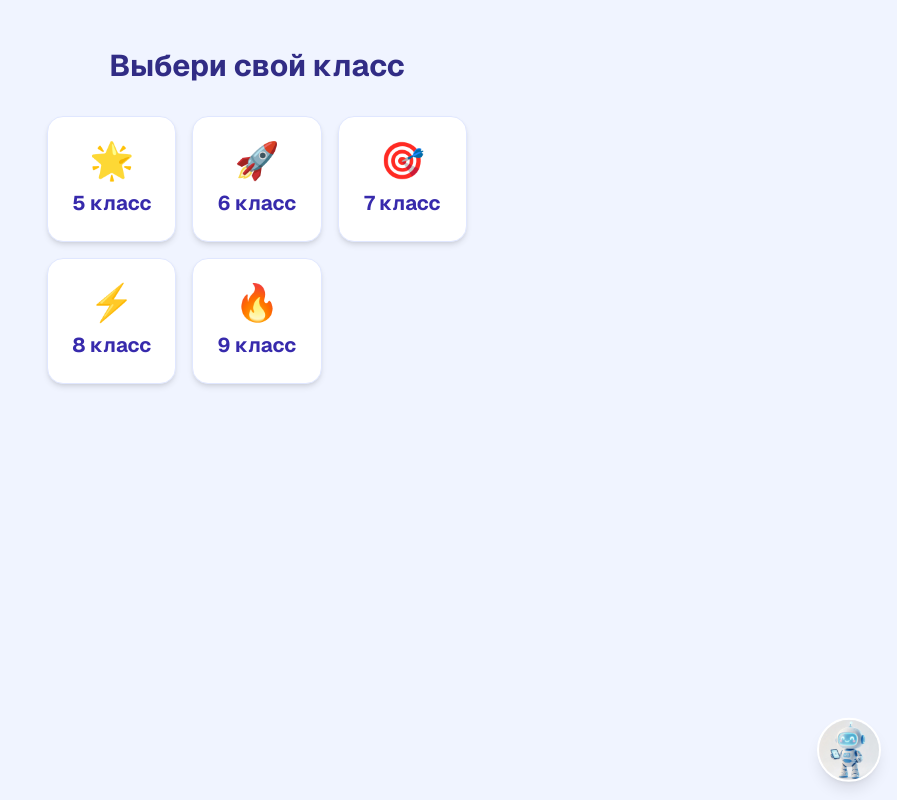
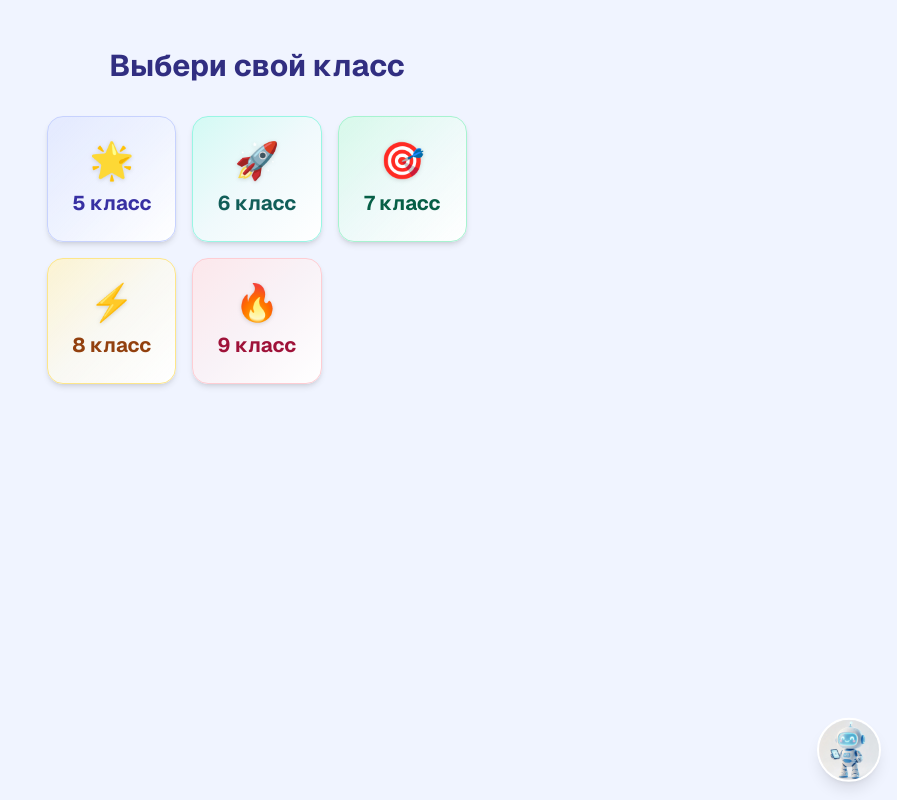
Before and after one commit to atrshncv-design/TELL-ME-PLEASE, a Next.js app in the folder frontend/: page /class in a window 1280 px wide. Shown: the whole page, without its empty margins (383-1280 px from the left). Built offline with nearby package versions, Linux system fonts and the light colour scheme.

Commit message:
feat(design): DESIGN.md bright kids palette (design.md spec), Tailwind 4 theme, colorful world map and section cards

```diff
--- a/frontend/src/app/class/[grade]/sections/page.tsx
+++ b/frontend/src/app/class/[grade]/sections/page.tsx
@@ -75,8 +75,10 @@
 
 /**
  * World accent colors (decision Q11): grammar=indigo, to-be=teal,
- * vocab=emerald, listening=amber, speaking=rose. All class names are
- * string literals so Tailwind can see them.
+ * vocab=emerald, listening=amber, speaking=rose. Semantic tokens from
+ * DESIGN.md (--color-grammar-*, --color-tobe-*, ...) — same hues as phase 1,
+ * now exported from the design system. All class names are string literals
+ * so Tailwind can see them.
  */
 const SECTION_COLOR: Record<
   string,
@@ -92,54 +94,54 @@
   }
 > = {
   grammar: {
-    header: "text-indigo-700",
-    zone: "bg-indigo-50/70 border-indigo-100",
-    dot: "bg-indigo-500",
-    dotIdle: "bg-indigo-300",
-    connectorDone: "bg-indigo-400",
-    card: "bg-white border-indigo-200",
-    ring: "hover:border-indigo-400",
-    currentRing: "ring-indigo-400",
+    header: "text-grammar-800",
+    zone: "bg-gradient-to-br from-grammar-100/80 via-grammar-50/60 to-white border-grammar-200/80 shadow-sm shadow-grammar-100/60",
+    dot: "bg-grammar-500 shadow shadow-grammar-300/70",
+    dotIdle: "bg-grammar-300",
+    connectorDone: "bg-grammar-400",
+    card: "bg-white border-grammar-200",
+    ring: "hover:border-grammar-400 hover:shadow-lg hover:shadow-grammar-100/70",
+    currentRing: "ring-grammar-400",
   },
   "to-be": {
-    header: "text-teal-700",
-    zone: "bg-teal-50/70 border-teal-100",
-    dot: "bg-teal-500",
-    dotIdle: "bg-teal-300",
-    connectorDone: "bg-teal-400",
-    card: "bg-white border-teal-200",
-    ring: "hover:border-teal-400",
-    currentRing: "ring-teal-400",
+    header: "text-tobe-800",
+    zone: "bg-gradient-to-br from-tobe-100/80 via-tobe-50/60 to-white border-tobe-200/80 shadow-sm shadow-tobe-100/60",
+    dot: "bg-tobe-500 shadow shadow-tobe-300/70",
+    dotIdle: "bg-tobe-300",
+    connectorDone: "bg-tobe-400",
+    card: "bg-white border-tobe-200",
+    ring: "hover:border-tobe-400 hover:shadow-lg hover:shadow-tobe-100/70",
+    currentRing: "ring-tobe-400",
   },
   vocabulary: {
-    header: "text-emerald-700",
-    zone: "bg-emerald-50/70 border-emerald-100",
-    dot: "bg-emerald-500",
-    dotIdle: "bg-emerald-300",
-    connectorDone: "bg-emerald-400",
-    card: "bg-white border-emerald-200",
-    ring: "hover:border-emerald-400",
-    currentRing: "ring-emerald-400",
+    header: "text-vocabulary-800",
+    zone: "bg-gradient-to-br from-vocabulary-100/80 via-vocabulary-50/60 to-white border-vocabulary-200/80 shadow-sm shadow-vocabulary-100/60",
+    dot: "bg-vocabulary-500 shadow shadow-vocabulary-300/70",
+    dotIdle: "bg-vocabulary-300",
+    connectorDone: "bg-vocabulary-400",
+    card: "bg-white border-vocabulary-200",
+    ring: "hover:border-vocabulary-400 hover:shadow-lg hover:shadow-vocabulary-100/70",
+    currentRing: "ring-vocabulary-400",
   },
   listening: {
-    header: "text-amber-700",
-    zone: "bg-amber-50/70 border-amber-100",
-    dot: "bg-amber-500",
-    dotIdle: "bg-amber-300",
-    connectorDone: "bg-amber-400",
-    card: "bg-white border-amber-200",
-    ring: "hover:border-amber-400",
-    currentRing: "ring-amber-400",
+    header: "text-listening-800",
+    zone: "bg-gradient-to-br from-listening-100/80 via-listening-50/60 to-white border-listening-200/80 shadow-sm shadow-listening-100/60",
+    dot: "bg-listening-500 shadow shadow-listening-300/70",
+    dotIdle: "bg-listening-300",
+    connectorDone: "bg-listening-400",
+    card: "bg-white border-listening-200",
+    ring: "hover:border-listening-400 hover:shadow-lg hover:shadow-listening-100/70",
+    currentRing: "ring-listening-400",
   },
   speaking: {
-    header: "text-rose-700",
-    zone: "bg-rose-50/70 border-rose-100",
-    dot: "bg-rose-500",
-    dotIdle: "bg-rose-300",
-    connectorDone: "bg-rose-400",
-    card: "bg-white border-rose-200",
-    ring: "hover:border-rose-400",
-    currentRing: "ring-rose-400",
+    header: "text-speaking-800",
+    zone: "bg-gradient-to-br from-speaking-100/80 via-speaking-50/60 to-white border-speaking-200/80 shadow-sm shadow-speaking-100/60",
+    dot: "bg-speaking-500 shadow shadow-speaking-300/70",
+    dotIdle: "bg-speaking-300",
+    connectorDone: "bg-speaking-400",
+    card: "bg-white border-speaking-200",
+    ring: "hover:border-speaking-400 hover:shadow-lg hover:shadow-speaking-100/70",
+    currentRing: "ring-speaking-400",
   },
 }
 const DEFAULT_COLOR = SECTION_COLOR.grammar
@@ -280,15 +282,15 @@
 
   return (
     <div className="flex flex-col items-center px-4 py-8 max-w-2xl mx-auto">
-      <h1 className="text-3xl font-bold text-indigo-900 mb-1">{grade} класс</h1>
+      <h1 className="text-3xl font-bold text-primary-900 mb-1">{grade} класс</h1>
       <p className="text-slate-500 mb-2">Карта заданий</p>
       {sections && sections.length > 0 && (
-        <div className="text-sm text-indigo-600 mb-4 flex items-center gap-3">
+        <div className="text-sm text-primary-600 mb-4 flex items-center gap-3">
           <span>
             Пройдено {completedCount} из {totalTasks}
           </span>
           {/* ⭐ total = sum of best scores (decision Q13). */}
-          <span className="font-semibold text-amber-500">⭐ {totalStars}</span>
+          <span className="font-semibold text-listening-500">⭐ {totalStars}</span>
         </div>
       )}
 
@@ -313,7 +315,7 @@
           <p className="text-slate-600 mb-6">Не удалось загрузить задания</p>
           <button
             onClick={() => router.push(`/class/${grade}`)}
-            className="px-4 py-2 rounded-xl bg-indigo-600 text-white text-sm hover:bg-indigo-700 transition-colors"
+            className="px-4 py-2 rounded-xl bg-primary-600 text-white text-sm hover:bg-primary-700 transition-colors"
           >
             Назад
           </button>
@@ -340,7 +342,7 @@
               {/* World header = transition between worlds (decision Q12):
                   icon + title + Verb Bot greeting. */}
               <div className="flex items-start gap-3 mb-4">
-                <span className="text-3xl">{s.meta.icon}</span>
+                <span className="text-3xl drop-shadow-md">{s.meta.icon}</span>
                 <div className="min-w-0">
                   <div className={`font-bold text-lg ${color.header}`}>{s.meta.title}</div>
                   <div className="text-xs text-slate-500">{s.meta.desc}</div>
@@ -384,7 +386,7 @@
                       <span className="mr-1">{TYPE_ICON[t.type] ?? DEFAULT_TYPE_ICON}</span>
                       <span className="text-slate-700">{t.title}</span>
                       {done && (
-                        <span className="ml-1 text-xs text-emerald-600 font-semibold whitespace-nowrap">
+                        <span className="ml-1 text-xs text-vocabulary-600 font-semibold whitespace-nowrap">
                           ✓ {progress[t.id].score}/{progress[t.id].total}
                           {/* 💎 badge for a 100% run (decision Q13). */}
                           {progress[t.id].total > 0 &&
@@ -447,10 +449,10 @@
         <motion.div
           initial={{ opacity: 0, scale: 0.9 }}
           animate={{ opacity: 1, scale: 1 }}
-          className="w-full mb-6 rounded-3xl border border-amber-200 bg-amber-50 px-4 py-4 text-center"
+          className="w-full mb-6 rounded-3xl border border-listening-200 bg-listening-50 px-4 py-4 text-center"
         >
           <div className="text-2xl mb-1">🏁</div>
-          <div className="font-bold text-amber-700">Все задания пройдены!</div>
+          <div className="font-bold text-listening-700">Все задания пройдены!</div>
           <div className="text-xs text-slate-500">Ты — герой глаголов! Можно повторить любое задание.</div>
         </motion.div>
       )}
--- a/frontend/src/app/class/page.tsx
+++ b/frontend/src/app/class/page.tsx
@@ -14,6 +14,35 @@
   8: "⚡",
   9: "🔥",
 }
+
+/**
+ * Per-grade card colors — cycle the 5 world accents (Bright Kids Palette,
+ * DESIGN.md): primary → tobe → vocabulary → listening → speaking.
+ * All class names are string literals so Tailwind can see them.
+ */
+const gradeStyles: Record<number, { card: string; text: string }> = {
+  5: {
+    card: "bg-gradient-to-br from-primary-100/80 via-primary-50/60 to-white border-primary-200 hover:shadow-primary-100",
+    text: "text-primary-800",
+  },
+  6: {
+    card: "bg-gradient-to-br from-tobe-100/80 via-tobe-50/60 to-white border-tobe-200 hover:shadow-tobe-100",
+    text: "text-tobe-800",
+  },
+  7: {
+    card: "bg-gradient-to-br from-vocabulary-100/80 via-vocabulary-50/60 to-white border-vocabulary-200 hover:shadow-vocabulary-100",
+    text: "text-vocabulary-800",
+  },
+  8: {
+    card: "bg-gradient-to-br from-listening-100/80 via-listening-50/60 to-white border-listening-200 hover:shadow-listening-100",
+    text: "text-listening-800",
+  },
+  9: {
+    card: "bg-gradient-to-br from-speaking-100/80 via-speaking-50/60 to-white border-speaking-200 hover:shadow-speaking-100",
+    text: "text-speaking-800",
+  },
+}
+const DEFAULT_GRADE_STYLE = gradeStyles[5]
 
 export default function ClassPage() {
   const router = useRouter()
@@ -47,14 +76,16 @@
 
   return (
     <div className="flex flex-1 flex-col items-center justify-center px-4 py-12">
-      <h1 className="text-3xl font-bold text-indigo-900 mb-8">Выбери свой класс</h1>
+      <h1 className="text-3xl font-bold text-primary-900 mb-8">Выбери свой класс</h1>
       {available === null ? (
-        <p className="text-lg text-indigo-700">Загрузка...</p>
+        <p className="text-lg text-primary-700">Загрузка...</p>
       ) : available.length === 0 ? (
-        <p className="text-lg text-indigo-700">Задания скоро появятся</p>
+        <p className="text-lg text-primary-700">Задания скоро появятся</p>
       ) : (
         <div className="grid grid-cols-2 sm:grid-cols-3 gap-4 max-w-lg">
-          {available.map((g, i) => (
+          {available.map((g, i) => {
+            const style = gradeStyles[g] ?? DEFAULT_GRADE_STYLE
+            return (
               <motion.button
                 key={g}
                 initial={{ y: 20, opacity: 0 }}
@@ -64,12 +95,13 @@
                   track({ event_type: "grade_selected", grade: g })
                   router.push(`/class/${g}/sections`)
                 }}
-              className="flex flex-col items-center gap-2 rounded-2xl bg-white p-6 shadow-md transition-all hover:shadow-lg hover:scale-105 active:scale-95 border border-indigo-100"
+                className={`flex flex-col items-center gap-2 rounded-2xl p-6 shadow-md transition-all hover:shadow-lg hover:scale-105 active:scale-95 border ${style.card}`}
               >
-              <span className="text-4xl">{emojis[g]}</span>
-              <span className="text-xl font-bold text-indigo-800">{g} класс</span>
+                <span className="text-4xl drop-shadow-sm">{emojis[g]}</span>
+                <span className={`text-xl font-bold ${style.text}`}>{g} класс</span>
               </motion.button>
-          ))}
+            )
+          })}
         </div>
       )}
     </div>
--- a/frontend/src/app/layout.tsx
+++ b/frontend/src/app/layout.tsx
@@ -24,7 +24,7 @@
 export default function RootLayout({ children }: { children: React.ReactNode }) {
   return (
     <html lang="en" className={`${geist.variable} h-full`}>
-      <body className="min-h-full bg-gradient-to-br from-violet-100 via-sky-50 to-amber-50 font-[family-name:var(--font-geist)]">
+      <body className="min-h-full bg-gradient-to-br from-primary-100 via-sky-50 to-listening-100 font-[family-name:var(--font-geist)]">
         <VerbBotProvider>{children}</VerbBotProvider>
       </body>
     </html>
--- a/frontend/src/components/VerbBot.tsx
+++ b/frontend/src/components/VerbBot.tsx
@@ -136,7 +136,7 @@
             initial={{ opacity: 0, y: 10, scale: 0.9 }}
             animate={{ opacity: 1, y: 0, scale: 1 }}
             exit={{ opacity: 0, y: 10, scale: 0.9 }}
-            className="max-w-[200px] bg-white rounded-2xl rounded-br-md px-3 py-2 text-sm font-medium text-slate-700 shadow-lg border border-indigo-100"
+            className="max-w-[200px] bg-white rounded-2xl rounded-br-md px-3 py-2 text-sm font-medium text-slate-700 shadow-lg border border-primary-100"
           >
             {phrase}
           </motion.div>
```
Also changed, not shown: frontend/src/app/globals.css (+78 -0 lines), frontend/src/app/page.tsx (+12 -6 lines), 2 other files (tests, documents, lock files or other folders). Lines whose indentation alone changed are shown as unchanged.
